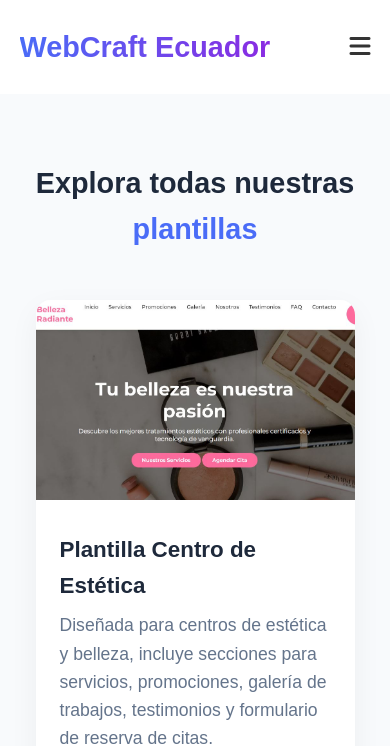
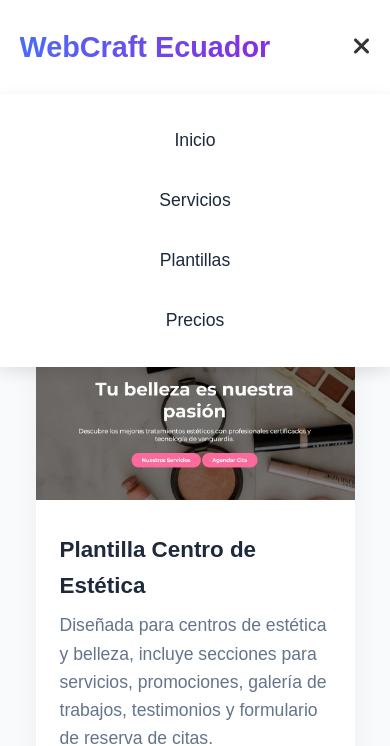
Before and after one commit to Aaron776/Pagina_Web_Venta_Plantillas, a plain HTML site: page plantillas.html in a window 390 px wide. Both pictures are taken after a click on the element 360 px from the left and 47 px from the top of the page. Shown: the top 746 px of the page. Drawn offline with Linux system fonts and the light colour scheme.

Commit message:
finalizado

```diff
--- a/plantillas.html
+++ b/plantillas.html
@@ -243,6 +243,30 @@
         @media (max-width: 768px) {
             .nav-links {
                 display: none;
+                flex-direction: column;
+                position: absolute;
+                top: 100%;
+                left: 0;
+                width: 100%;
+                background: white;
+                box-shadow: 0 5px 15px rgba(0, 0, 0, 0.1);
+                padding: 1rem 0;
+            }
+
+            .nav-links.active {
+                display: flex;
+            }
+
+            .nav-links li {
+                margin: 0;
+                text-align: center;
+            }
+
+            .nav-links li a {
+                margin: 0;
+                padding: 1rem;
+                display: block;
+                width: 100%;
             }
 
             .burger {
@@ -319,7 +343,7 @@
                 <div class="template-card">
                     <img src="img/entrenador_personal.jpg" alt="Plantilla Entrenador Personal">
                     <h3>Plantilla Entrenador Personal</h3>
-                    <p>Ideal para entrenadores personales y preparadores físicos. Incluye secciones para programas de entrenamiento, testimonios de clientes, galería de resultados y planificación de sesiones.</p>
+                    <p>Ideal para entrenadores personales и preparadores físicos. Incluye secciones para programas de entrenamiento, testimonios de clientes, galería de resultados y planificación de sesiones.</p>
                     <a href="https://wa.me/593984588833?text=Hola,%20estoy%20interesado%20en%20la%20plantilla%20para%20Entrenador%20Personal%20($35).%20¿Podrías%20darme%20más%20información?" class="btn" target="_blank">Comprar ($35)</a>
                 </div>
 
@@ -411,7 +435,31 @@
     <script>
         // JavaScript para el menú responsive
         document.querySelector('.burger').addEventListener('click', () => {
-            document.querySelector('.nav-links').classList.toggle('active');
+            const navLinks = document.querySelector('.nav-links');
+            navLinks.classList.toggle('active');
+
+            // Cambiar ícono entre menú y X
+            const burgerIcon = document.querySelector('.burger i');
+            if (navLinks.classList.contains('active')) {
+                burgerIcon.classList.remove('fa-bars');
+                burgerIcon.classList.add('fa-times');
+            } else {
+                burgerIcon.classList.remove('fa-times');
+                burgerIcon.classList.add('fa-bars');
+            }
+        });
+
+        // Cerrar menú al hacer clic en un enlace (en móviles)
+        document.querySelectorAll('.nav-links a').forEach(link => {
+            link.addEventListener('click', () => {
+                const navLinks = document.querySelector('.nav-links');
+                if (navLinks.classList.contains('active')) {
+                    navLinks.classList.remove('active');
+                    const burgerIcon = document.querySelector('.burger i');
+                    burgerIcon.classList.remove('fa-times');
+                    burgerIcon.classList.add('fa-bars');
+                }
+            });
         });
 
         // Animación al hacer scroll
```
Also changed, not shown: index.html (+49 -1 lines).
